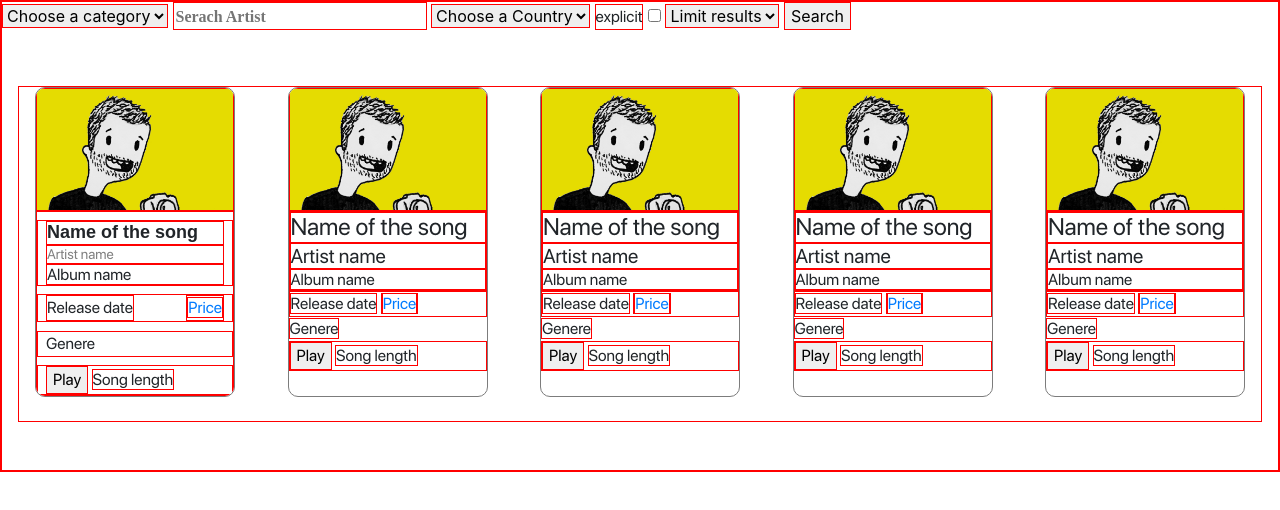
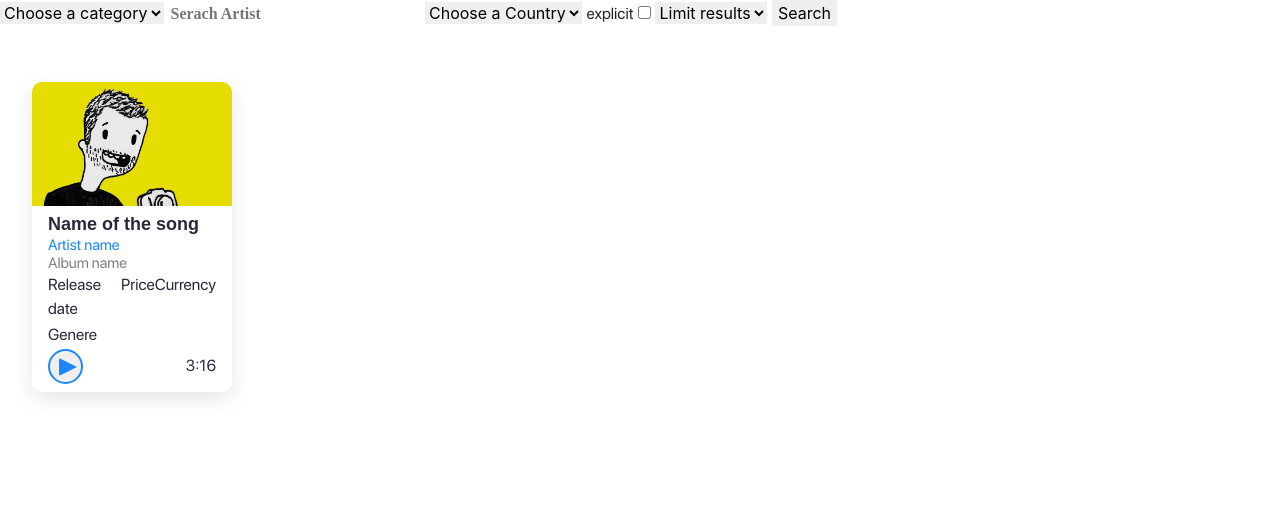
Before and after one commit to AlejandroPalomes/music_library, a plain HTML site: page index.html in a window 1280 px wide. Drawn offline with nearby package versions, Linux system fonts and the light colour scheme; no server answers; a web font is replaced by a local one.

Commit message:
style changes

```diff
--- a/assets/css/style.css
+++ b/assets/css/style.css
@@ -15,8 +15,13 @@
     font-family: "SFPro", sans-serif;
     margin: 0;
     border: 0;
-    border: 1px solid red;
+    /* border: 1px solid red; */
 }
+
+a, a:hover{
+    text-decoration: none;
+}
+
 
 h1, h2, h3, h4, h5, h6 {
     margin-bottom: 0;
@@ -24,7 +29,8 @@ h1, h2, h3, h4, h5, h6 {
 }
 
 .main__target{
-    border: 1px solid rgb(124, 124, 124);
+    /* border: 1px solid rgb(124, 124, 124); */
+    background-color: white;
     height: 310px;
     width: 200px;
     border-radius: 10px;
@@ -32,12 +38,17 @@ h1, h2, h3, h4, h5, h6 {
     font-family: "SFPro";
     transition: 0.3s ease;
     cursor: pointer;
+    box-shadow: 0px 7px 20px rgba(0, 0, 0, 0.1);
 }
 
 .main__target:hover{
     transform: scale(1.02);
-    box-shadow: 0px 7px 20px rgba(0, 0, 0, 0.3);
+    box-shadow: 0px 7px 20px rgba(0, 0, 0, 0.18);
     transition: 0.3s ease;
+}
+
+.main__target *{
+    color: rgb(40, 42, 58);
 }
 
 input::placeholder{
@@ -57,11 +68,43 @@ input::placeholder{
 }
 
 .main__target__title{
+    color: rgb(40, 42, 58);
     font-weight: bold;
     font-size: 18px;
 }
 
-.main__target__artist{
-    font-size: 14px;
+.main__target__artist, .main__target__album{
+    font-size: 15px;
     color: grey;
 }
+
+.main__target__artist{
+    color: rgb(28, 135, 252);
+}
+
+.main__target__preview__btn{
+    width: 35px;
+    height: 35px;
+    border:2px solid rgb(28, 135, 252);
+    border-radius: 50%;
+    position: relative;
+    transition: 0.3s ease;
+}
+
+.main__target__preview__btn::after{
+    content: "";
+    width: 18px;
+    height: 18px;
+    border-style: solid;
+    border-width: 9px 0px 9px 18px;
+    border-radius: 2px;
+    border-color: transparent transparent transparent rgb(28, 135, 252);
+    position: absolute;
+    top: 7px;
+    left: 9px;
+}
+
+.main__target__preview__btn:hover{
+    transform: scale(1.1);
+    transition: 0.3s ease;
+}
--- a/assets/js/script.js
+++ b/assets/js/script.js
@@ -1,6 +1,7 @@
 var iTunesURI = "https://itunes.apple.com/search?";
 var endpoint = "term=babymetal&limit=50&country=jp";
 var countryValue;
+var month = ["January", "February", "March", "April", "May", "June", "July", "August", "September", "October", "November", "December"]
 
 
 $.ajax({
@@ -16,9 +17,11 @@ $.ajax({
 
 // $("#searchBtn").click((e)=>{
 $("#inputArtist").keyup((e)=>{
+    //poner todo esto dentro de una funcion, y añadir más listeners de cambios de estado del check, o de las categories, y que cuando
+    //suceda, se ejecute esta misma función
     endpoint = `term=${$("#inputArtist").prop("value")}`;
 
-    if($("#fieldSelect").val() != ""){
+    if($("#fieldSelect").val() != null){
         endpoint += `&entity=${$("#fieldSelect option:selected").val()}`
     }
 
@@ -28,6 +31,7 @@ $("#inputArtist").keyup((e)=>{
     if($("#limitSelect option:selected").val() != ""){
         endpoint += `&limit=${$("#limitSelect option:selected").val()}`
     }
+
     // console.log($("#countrySelect option:selected").val())
     console.log(endpoint);
 
@@ -40,7 +44,7 @@ function getResults(iTunesURI, endpoint){
     $.ajax({
         url : iTunesURI,
         data: endpoint + "&lang=ja_jp",
-        method: "GET",
+        // method: "GET",
         dataType: "jsonp",
         success: (result)=> {
             logResults(result.results)
@@ -54,11 +58,15 @@ function getResults(iTunesURI, endpoint){
 // getResults(iTunesURI, endpoint);
 
 function printResults(result, type){
-    if($(".result").length) $(".result").remove()
+    $("#main__container").empty();
+    // if($(".result").length) $(".result").remove() //!Do with empty in the main__container
     if($("#fieldSelect").val() == "song"){
         $(result).each((i, e)=>{
             if($("#explicit").prop("checked")){
-                $("#main__container").append(`<div class="main__target mx-3 mb-4 d-flex flex-column result">
+                var n = new Date(e.releaseDate);
+                $("#main__container").append(`
+                <a href="${e.collectionViewUrl}" class="result">
+                    <div class="main__target mx-3 mb-4 d-flex flex-column">
                         <div class="main__target__img">
                             <img src="${e.artworkUrl100}" alt="art img">
                         </div>
@@ -69,8 +77,8 @@ function printResults(result, type){
                                 <h6 class="main__artist__album">${e.collectionName}</h6>
                             </div>
                             <div class="px-2 d-flex justify-content-between">
-                                                        <span>${e.releaseDate}</span>
-                                                        <a href="http://"><span>${e.trackPrice}</span></a>
+                                <span>${month[n.getMonth()]} ${n.getFullYear()}</span>
+                                <span>${e.trackPrice}</span>
                             </div>
                             <span class="px-2">${e.primaryGenreName}</span>
                             <div class="px-2">
@@ -78,7 +86,8 @@ function printResults(result, type){
                                 <span>${e.trackTimeMillis}</span>
                             </div>
                         </div>
-                                            </div>`
+                    </div>
+                </a>`
             );
             }else{
                 if(e.collectionExplicitness == "notExplicit"){
@@ -107,7 +116,6 @@ function printResults(result, type){
 
             })
         }
-
 }
 
 function logResults(result){
--- a/index.html
+++ b/index.html
@@ -37,29 +37,32 @@
 
 
     <div id="main__container" class=" d-flex flex-row justify-content-md-between justify-content-around my-5 mx-3 flex-wrap">
+
+        <a href="" class="result">
             <div class="main__target mx-3 mb-4 d-flex flex-column">
                 <div class="main__target__img">
                     <img src="assets/img/PROFILE-PIC.jpg" alt="art img">
                 </div>
                 <div class=" main__target__info d-flex flex-column justify-content-between">
-                <div class="mt-2 px-2 d-flex flex-column justify-content-between">
+                    <div class="mt-2 px-3 d-flex flex-column justify-content-between">
                         <h4 class="main__target__title">Name of the song</h4>
                         <h5 class="main__target__artist">Artist name</h5>
-                    <h6 class="main__artist__album">Album name</h6>
+                        <h6 class="main__target__album">Album name</h6>
                     </div>
-                <div class="px-2 d-flex justify-content-between">
+                    <div class="px-3 d-flex justify-content-between">
                         <span>Release date</span>
-                    <a href="http://"><span>Price</span></a>
+                        <span>Price</span><span> Currency</span>
                     </div>
-                <span class="px-2">Genere</span>
-                <div class="px-2">
-                    <button>Play</button>
-                    <span>Song length</span>
+                    <span class="px-3">Genere</span>
+                    <div class="px-3 mb-2 d-flex justify-content-between align-items-center">
+                        <button class="main__target__preview__btn"></button>
+                        <span>3:16</span>
                     </div>
                 </div>
             </div>
+        </a>
 
-
+<!--
         <div class="main__target mx-3 mb-4">
             <div class="main__target__img">
                 <img src="assets/img/PROFILE-PIC.jpg" alt="art img">
@@ -138,7 +141,7 @@
                 <button>Play</button>
                 <span>Song length</span>
             </div>
-        </div>
+        </div> -->
 
 
     </div>
```
Lines whose indentation alone changed are shown as unchanged.
